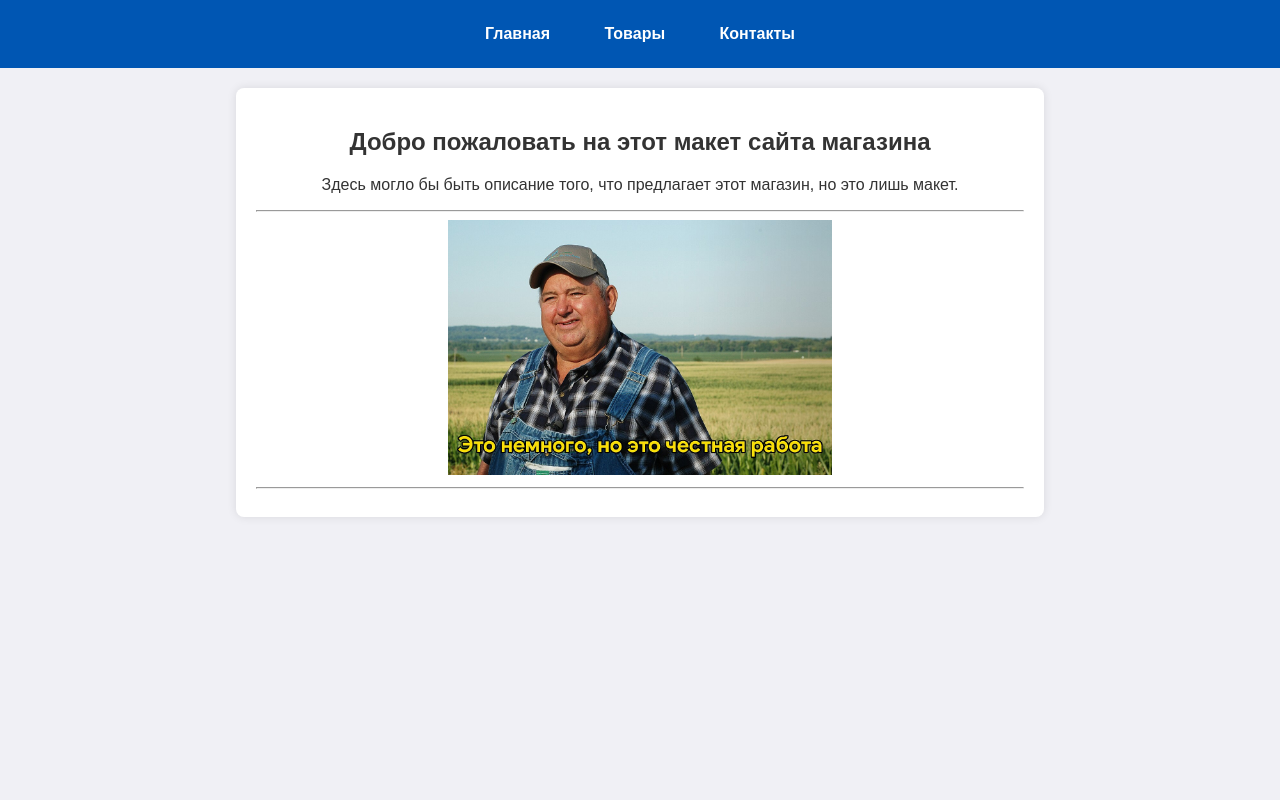
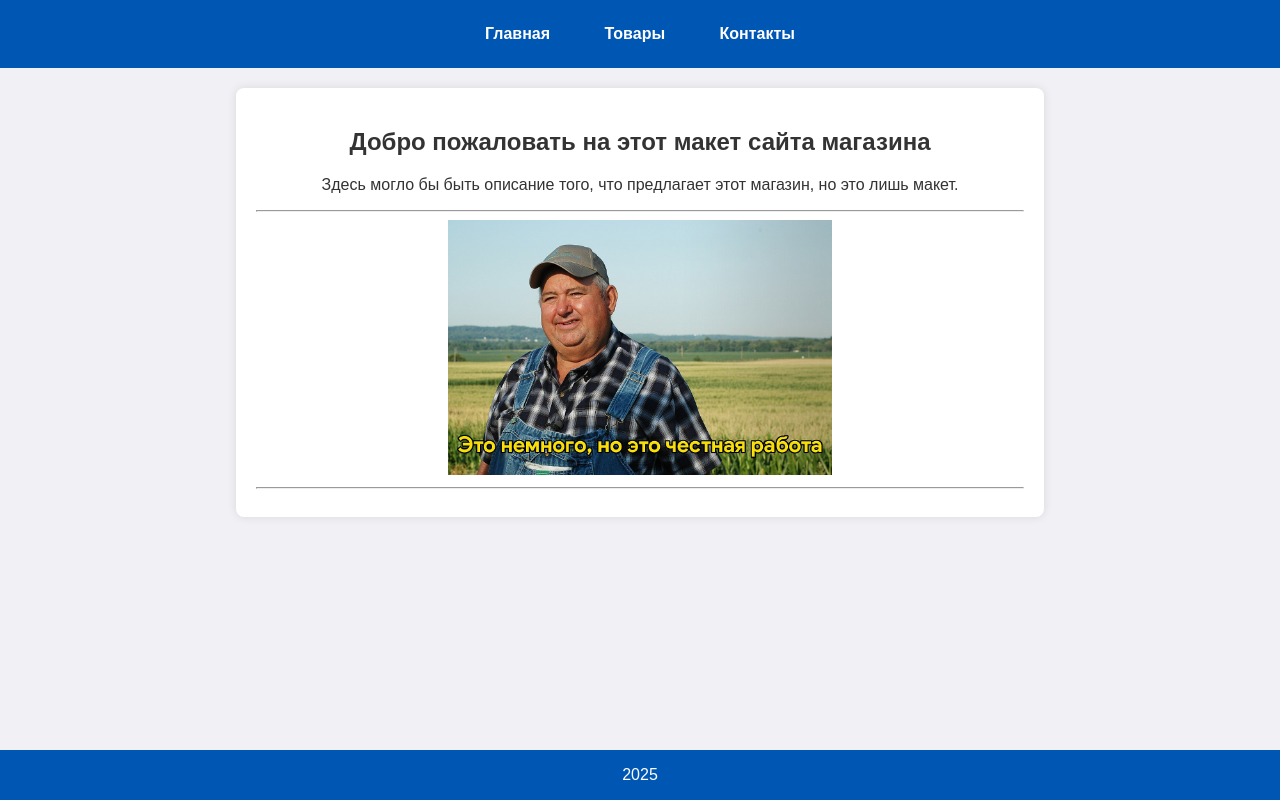
Before and after one commit to AlNikonov/web6402_nikonov_an, a plain HTML site: page lab2/index.html in a window 1280 px wide. Drawn offline with Linux system fonts and the light colour scheme.

Commit message:
Added footer to all pages

```diff
--- a/lab2/index.html
+++ b/lab2/index.html
@@ -23,5 +23,8 @@
         <hr>
     </div>
 
+    <footer id="footer">
+        <p>2025</p>
+    </footer>
 </body>
 </html>
--- a/lab2/styles.css
+++ b/lab2/styles.css
@@ -103,3 +103,12 @@ body {
 .align-right {
     text-align: right;
 }
+
+#footer {
+    background-color: #0056b3;
+    color: white;
+    text-align: center;
+    position: fixed;
+    bottom: 0;
+    width: 100%;
+}
```
Also changed, not shown: lab2/contacts.html (+4 -0 lines), lab2/products.html (+4 -0 lines).
